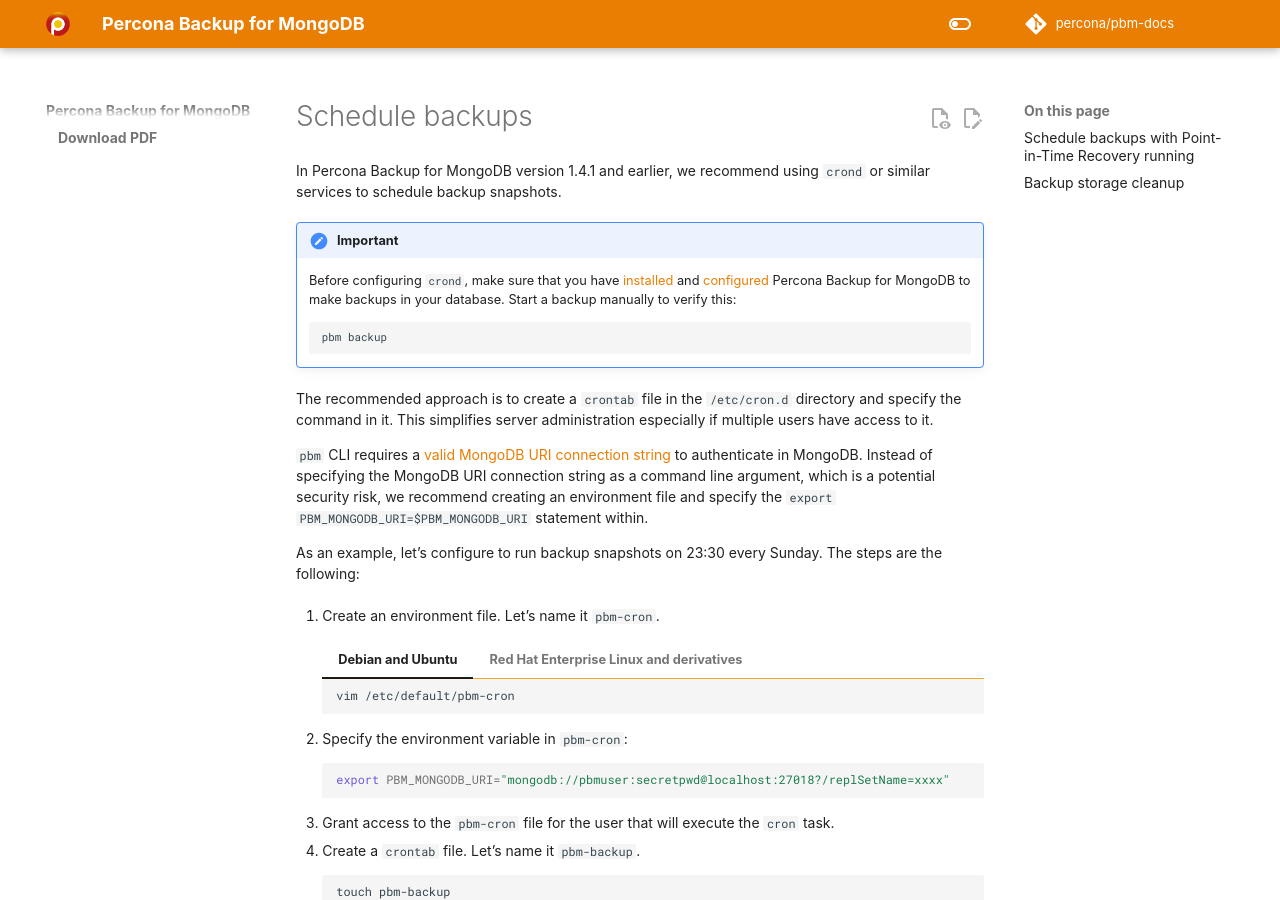
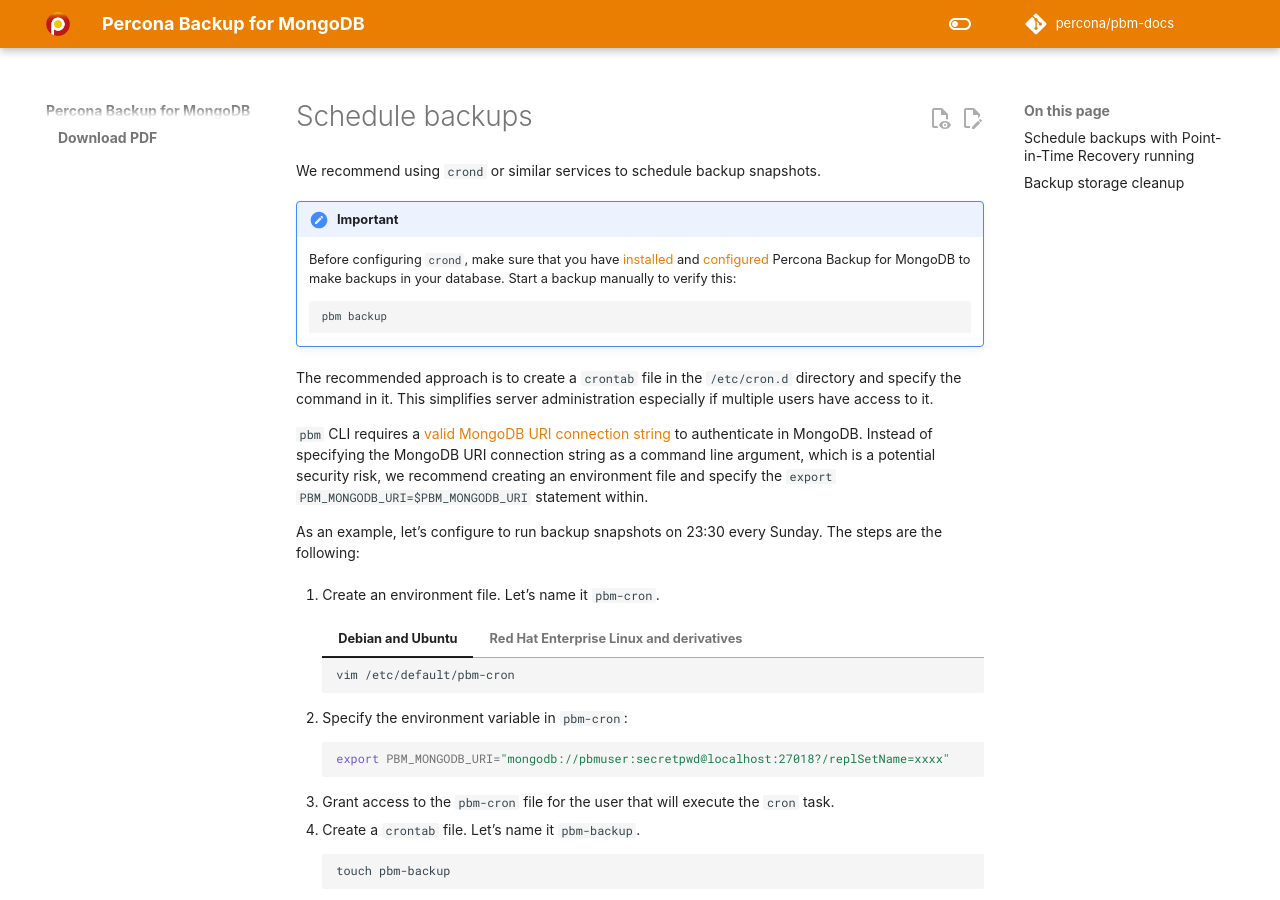
Before and after one commit to percona/pbm-docs, an MkDocs documentation site: the page built from docs/manage/schedule-backup.md, in a window 1280 px wide and 900 px high. Built offline with MkDocs 1.6.1 and Material for MkDocs 9.7.7, drawn with Linux system fonts in a browser that asks for light colours; nearby versions of some CDN libraries; some web fonts are replaced; comment, search, counter and statistics services are not loaded.

Commit message:
Removed version for Schedule backups section (#59)
modified:   docs/manage/schedule-backup.md

```diff
--- a/docs/manage/schedule-backup.md
+++ b/docs/manage/schedule-backup.md
@@ -1,6 +1,6 @@
 # Schedule backups
 
-In Percona Backup for MongoDB version 1.4.1 and earlier, we recommend using `crond` or similar services to schedule backup snapshots.
+We recommend using `crond` or similar services to schedule backup snapshots.
 
 !!! important
 
```
